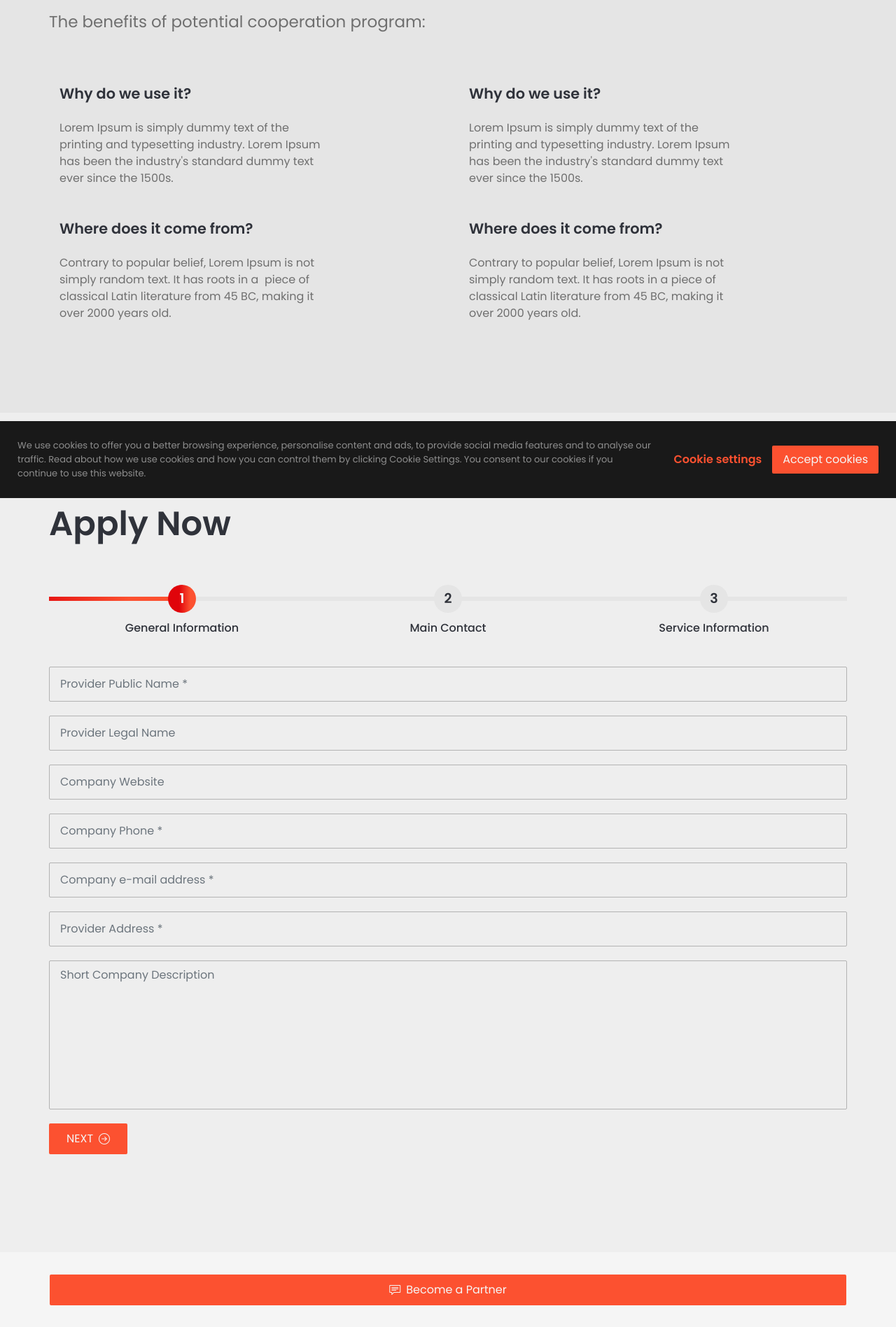
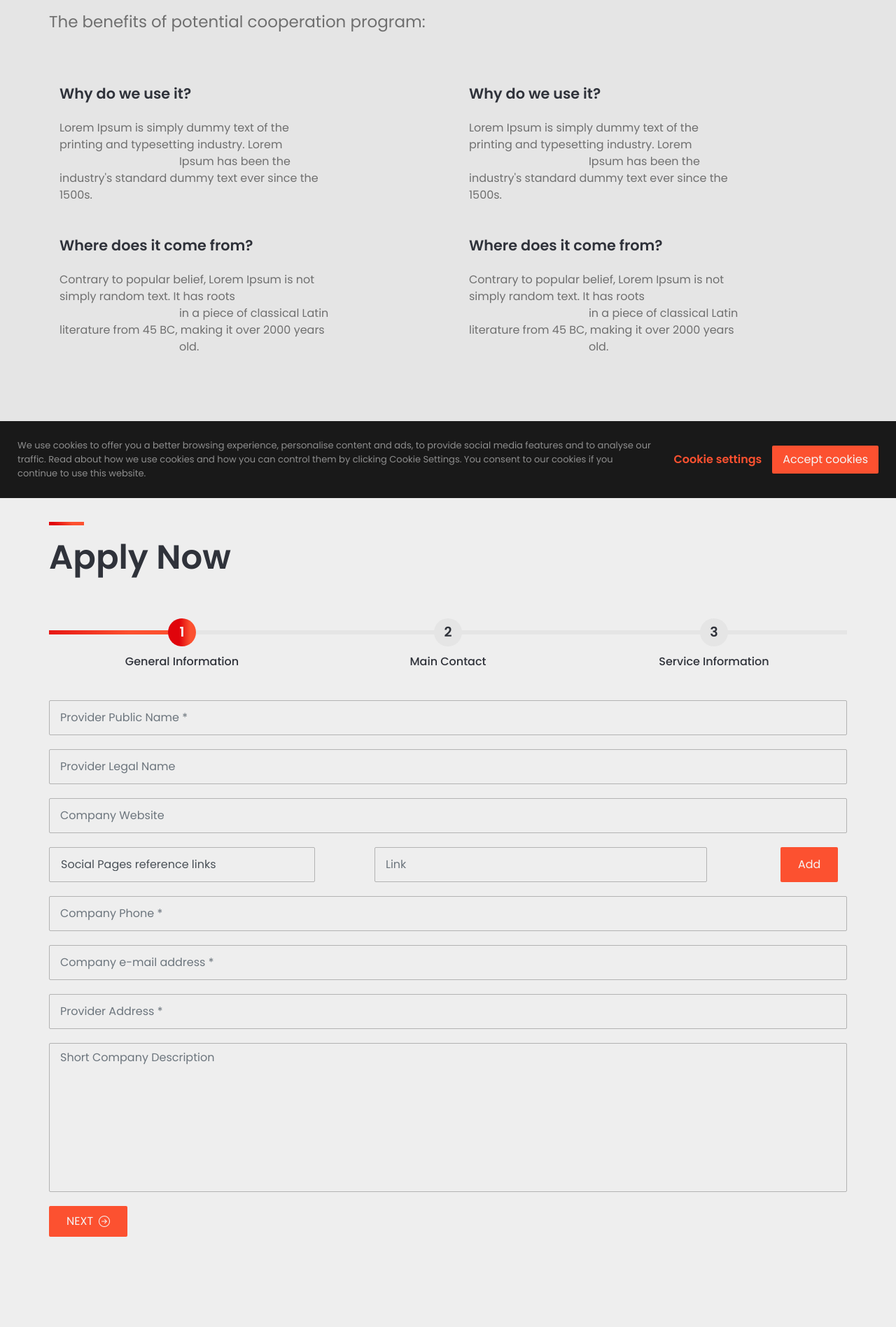
Before and after one commit to narminsn/prosol_simple_project, a Django app: page /providers/ in a window 1280 px wide. Shown: the part 198-2095 px from the top of the page at 70% size. Before the commit the page ends 2064 px from the top, so only its background shows below. Run offline with Django 3.2, Linux system fonts and the light colour scheme; some libraries are stand-ins or nearby versions.

Commit message:
forms-change

```diff
--- a/providers/models.py
+++ b/providers/models.py
@@ -41,9 +41,9 @@
     provider = models.OneToOneField('Provider',on_delete=models.CASCADE,null=True,blank=True)
     name = models.CharField(max_length=100)
     last_name = models.CharField(max_length=100)
-    rol = models.CharField(max_length=100, null=True)
+    rol = models.CharField(max_length=100, null=True,blank=True)
     email = models.EmailField(max_length=100)
-    phone = models.CharField(max_length=100)
+    phone = models.CharField(max_length=100,null=True,blank=True)
     mob = models.CharField(max_length=100)
 
     def __str__(self):
--- a/templates/providers.html
+++ b/templates/providers.html
@@ -25,14 +25,17 @@
 
                                 <div class="col-12 col-md-9 align-self-center">
                                     <h4>Why do we use it?</h4>
-                                <p>Lorem Ipsum is simply dummy text of the printing and typesetting industry. Lorem Ipsum has been the industry's standard dummy text ever since the 1500s.</p>
+                                    <p>Lorem Ipsum is simply dummy text of the printing and typesetting industry. Lorem
+                                        Ipsum has been the industry's standard dummy text ever since the 1500s.</p>
                                 </div>
                             </div>
                             <div class="row item">
 
                                 <div class="col-12 col-md-9 align-self-center">
                                     <h4>Where does it come from?</h4>
-                                <p>Contrary to popular belief, Lorem Ipsum is not simply random text. It has roots in a  piece of classical Latin literature from 45 BC, making it over 2000 years old.</p>
+                                    <p>Contrary to popular belief, Lorem Ipsum is not simply random text. It has roots
+                                        in a piece of classical Latin literature from 45 BC, making it over 2000 years
+                                        old.</p>
                                 </div>
                             </div>
                         </div>
@@ -47,14 +50,17 @@
 
                                 <div class="col-12 col-md-9 align-self-center">
                                     <h4>Why do we use it?</h4>
-                                <p>Lorem Ipsum is simply dummy text of the printing and typesetting industry. Lorem Ipsum has been the industry's standard dummy text ever since the 1500s.</p>
+                                    <p>Lorem Ipsum is simply dummy text of the printing and typesetting industry. Lorem
+                                        Ipsum has been the industry's standard dummy text ever since the 1500s.</p>
                                 </div>
                             </div>
                             <div class="row item">
 
                                 <div class="col-12 col-md-9 align-self-center">
                                     <h4>Where does it come from?</h4>
-                                <p>Contrary to popular belief, Lorem Ipsum is not simply random text. It has roots in a piece of classical Latin literature from 45 BC, making it over 2000 years old.</p>
+                                    <p>Contrary to popular belief, Lorem Ipsum is not simply random text. It has roots
+                                        in a piece of classical Latin literature from 45 BC, making it over 2000 years
+                                        old.</p>
                                 </div>
                             </div>
                         </div>
@@ -144,7 +150,8 @@
 
                                                 </div>
                                                 <div style="margin-left: 85px;" class="col-12 col-md-5 input-group p-0">
-                                                <input value="{{ field.link }}" type="text" required name="link_value" class="form-control"
+                                                    <input value="{{ field.link }}" type="text" required
+                                                           name="link_value" class="form-control"
                                                            placeholder="Link">
 
                                                 </div>
@@ -157,8 +164,33 @@
                                                     </div>
                                                 {% endif %}
                                             {% endfor %}
+                                        {% else %}
+
+                                            <div class="col-12 col-md-4 input-group p-0">
+                                                <select name="social_link" class="form-control" required>
+                                                    <option value="">Social Pages reference links</option>
+
+                                                    <option value="instagram">Instagram</option>
+
+                                                    <option value="facebook">Facebook</option>
 
 
+                                                </select>
+                                                {#                                                {% render_field form.company_website  placeholder="Company Website" %}#}
+
+                                            </div>
+                                            <div style="margin-left: 85px;" class="col-12 col-md-5 input-group p-0">
+                                                <input value="{{ field.link }}" type="text" required name="link_value"
+                                                       class="form-control"
+                                                       placeholder="Link">
+
+                                            </div>
+
+                                            <div style="margin-left: 105px;"
+                                                 class="col-12 col-md-1 input-group p-0">
+
+                                                <a id="add-social" class="btn primary-button ">Add</a>
+                                            </div>
                                         {% endif %}
                                         {% if social_value_error %}
                                             <div class="col-12 input-group p-0">
@@ -243,7 +275,7 @@
                                     </div>
                                     <div class="row">
                                         <div class="col-12 input-group p-0">
-                                        {% render_field contact_form.phone placeholder="Phone *" %}
+                                            {% render_field contact_form.phone placeholder="Phone" %}
                                         </div>
                                         {{ contact_form.phone.errors }}
 
@@ -257,7 +289,8 @@
 
                                     </div>
                                     <div class="col-12 input-group p-0 d-flex justify-content-between justify-content-md-start">
-                                    <a class="step-prev btn primary-button mr-4"><i class="icon-arrow-left-circle"></i>PREV</a>
+                                        <a class="step-prev btn primary-button mr-4"><i
+                                                class="icon-arrow-left-circle"></i>PREV</a>
                                         <button type="submit" class="step-next btn primary-button">NEXT<i
                                                 class="icon-arrow-right-circle left"></i></button>
                                     </div>
@@ -314,7 +347,8 @@
                                     </div>
 
                                     <div class="col-12 input-group p-0 d-flex justify-content-between justify-content-md-start">
-                                    <a class="step-prev btn primary-button mr-4"><i class="icon-arrow-left-circle"></i>PREV</a>
+                                        <a class="step-prev btn primary-button mr-4"><i
+                                                class="icon-arrow-left-circle"></i>PREV</a>
                                         <button type="submit" class="btn primary-button">SEND<i
                                                 class="icon-arrow-right-circle left"></i></button>
                                     </div>
```
Also changed, not shown: providers/migrations/0022_auto_20201223_0542.py (added), providers/migrations/0023_auto_20201223_0544.py (added), 1 other file. Lines whose indentation alone changed are shown as unchanged.
